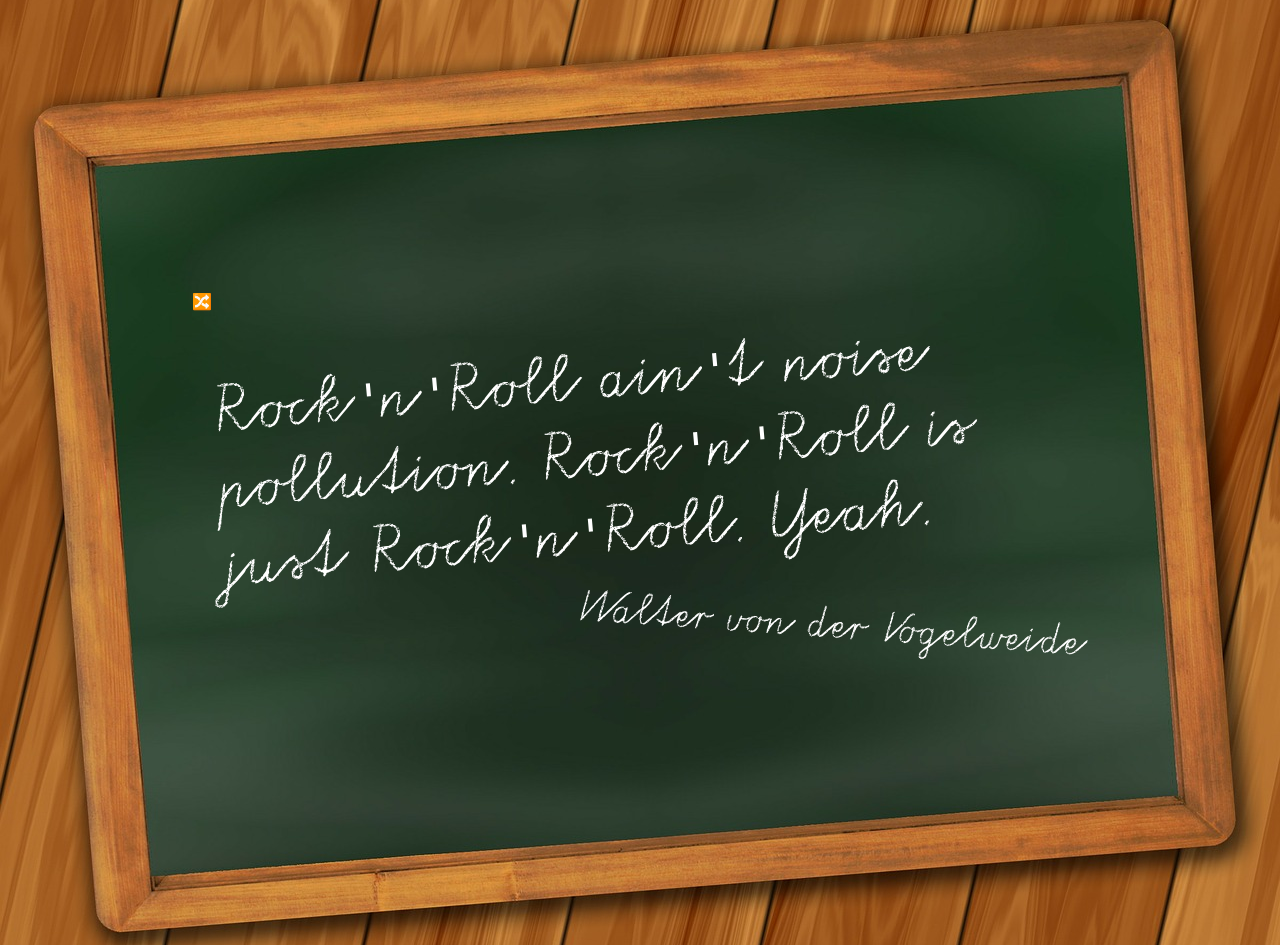
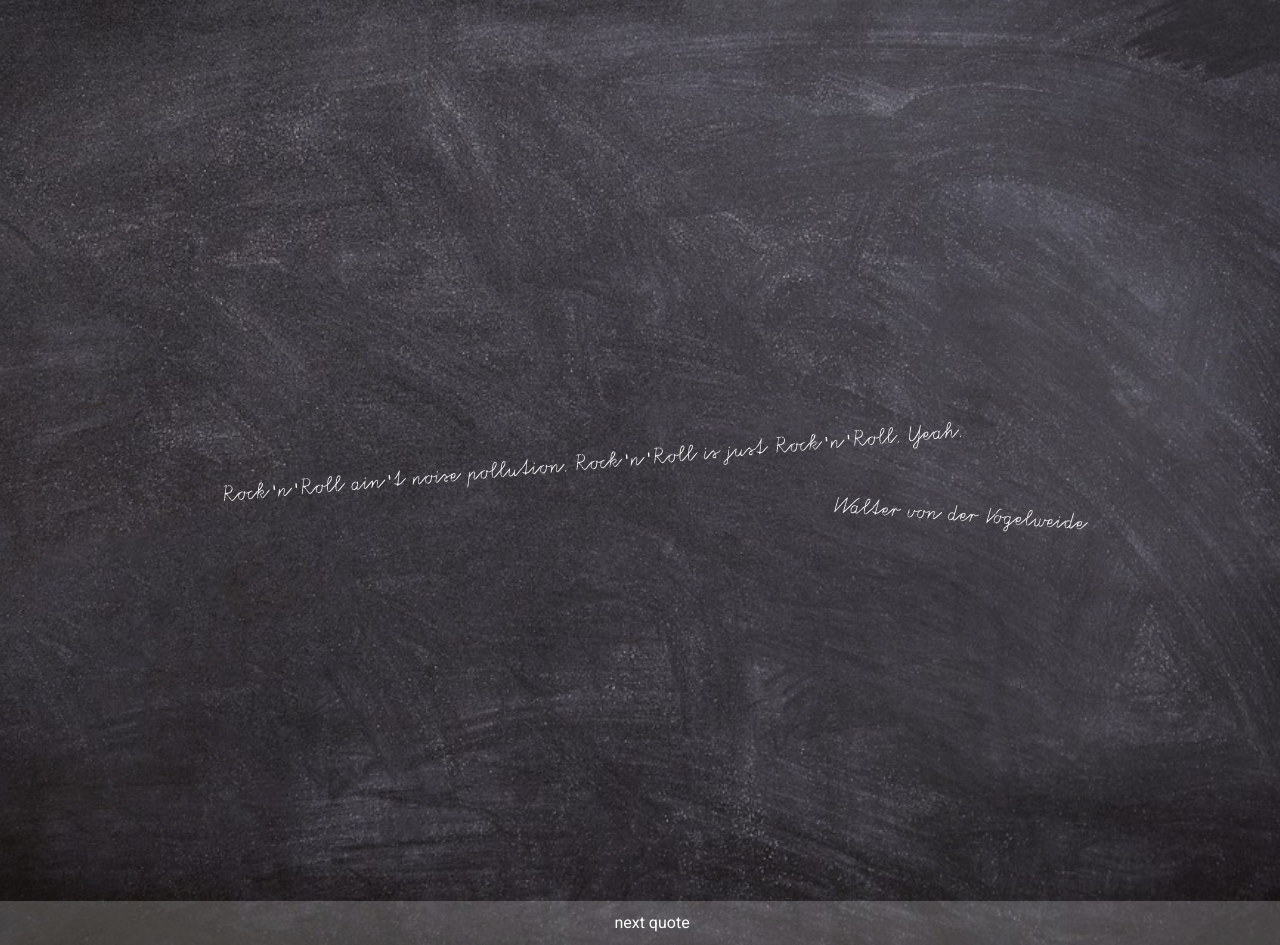
Before and after one commit to Pingu501/kangoroo, a PHP site: page / in a window 1280 px wide. Run offline with PHP 8.4, Linux system fonts and the light colour scheme.

Commit message:
TASK: better styling and encoding

```diff
--- a/index.html
+++ b/index.html
@@ -1,7 +1,13 @@
 <html>
 <head>
 	<title>Kanguru</title>
+
+	<meta charset="utf-8"/>
+	<meta name="viewport" content="width=device-width, initial-scale=1.0">
+
+	<link href="https://fonts.googleapis.com/css?family=Roboto" rel="stylesheet">
 	<link href="main.css" rel="stylesheet"/>
+
 	<script src="jquery-3.1.1.min.js" type="text/javascript"></script>
 	<script src="quotes.js" type="text/javascript"></script>
 	<script src="main.js" type="text/javascript"></script>
@@ -15,12 +21,15 @@
 
 <div class="container">
 	<div class="quote">
-		<span id="new-quote">&#x1f500;</span>
-		<div id="quote__text">Sample Quote</div>
-		<div id="quote__author">Sample Author</div>
+		<div id="quote__text"></div>
+		<div id="quote__author"></div>
 
 	</div>
+</div>
 
-</div>
+<footer>
+	next quote
+</footer>
+
 </body>
 </html>
--- a/main.css
+++ b/main.css
@@ -1,6 +1,9 @@
 html, body {
     padding: 0;
     margin: 0;
+
+    font-size: 1em;
+    font-family: 'Roboto', sans-serif;
 }
 
 @font-face {
@@ -49,7 +52,6 @@ html, body {
     transform: rotate(-5deg);
 
     font-family: "Tafelschrift", monospace;
-    font-size: 3em;
     color: white;
 }
 
@@ -59,10 +61,21 @@ html, body {
     transform: rotate(4deg);
 
     font-family: "Tafelschrift", monospace;
-    font-size: 2em;
     color: white;
 }
 
-#new-quote {
+footer {
+    display: flex;
+    justify-content: center;
+    position: fixed;
 
+    padding: 12px;
+
+    bottom: 0;
+
+    width: 100%;
+    height: 20px;
+
+    background-color: rgba(255,255,255,0.2);
+    color: white;
 }
--- a/main.js
+++ b/main.js
@@ -1,18 +1,23 @@
 $(document).ready(function() {
 
 	var maxKeyValue = Object.keys(quotes).length -1;
+	var container = $('.container');
 
 	function getRandomQuote() {
 		var num = (Math.random() * maxKeyValue).toFixed(0);
-		var quote = quotes[num];
+		setNewQuote(quotes[num]);
+	}
 
-		$('#quote__text').html(quote.quote);
+	function setNewQuote(quote) {
+		var quoteText = $('#quote__text');
+
+		quoteText.html(quote.quote);
 		$('#quote__author').html(quote.author);
 	}
 
 	getRandomQuote();
 
-	$('#new-quote').on('click', function () {
+	$('footer').on('click', function () {
 		getRandomQuote();
 	});
 
--- a/quotes.js
+++ b/quotes.js
@@ -140,7 +140,7 @@ var quotes = {
 		"original": "Walter Ulbricht"
 	},
 	"28": {
-		"quote": "Verdammt sei der erste, der ein St&uuml;ck Land mit einem Zaun umgab, und sagte: ”Dies geh&ouml;rt mir.” und verdammt seien die Leute, die einf&auml;ltig genug waren, ihm zu glauben.",
+		"quote": "Verdammt sei der erste, der ein St&uuml;ck Land mit einem Zaun umgab, und sagte: &quot; Dies geh&ouml;rt mir.	&quot; und verdammt seien die Leute, die einf&auml;ltig genug waren, ihm zu glauben.",
 		"author": "Jaques Chirac/Charles de Gaulle/Napoleon I",
 		"original": "Jean-Jaques Rousseau"
 	},
@@ -182,7 +182,7 @@ var quotes = {
 	"36": {
 		"quote": "In diesem Fall ziehen Sie eine Maske schnell zu sich heran und platzieren diese fest auf Mund und Nase. Danach helfen Sie Kindern und hilfsbed&uuml;rftigen Personen.",
 		"author": "Batman zu Robin",
-		"original": "Typische Ansage von Flugbegleitern, die die Sicherheitsmaßnahmen vor einem Flug erkl&auml;ren"
+		"original": "Typische Ansage von Flugbegleitern, die die Sicherheitsma&szlig;nahmen vor einem Flug erkl&auml;ren"
 	},
 	"37": {
 		"quote": "Wozu ist das? Das ist blaues Licht. Und was macht es? Es leuchtet blau.",
@@ -227,7 +227,7 @@ var quotes = {
 	"45": {
 		"quote": "Das sind Gef&uuml;hle, wo man nur schwer beschreiben kann.",
 		"author": "Thomas Mann bei der Nobelpreisverleihung 1929",
-		"original": "J&uuml;rgen Klinsmann zum Gewinn der Fußballeuropameisterschaft 1996"
+		"original": "J&uuml;rgen Klinsmann zum Gewinn der Fu&szlig;balleuropameisterschaft 1996"
 	},
 	"46": {
 		"quote": "Ich habe eigentlich keine besonderen Talente. Ich bin nur leidenschaftlich neugierig.",
```
Also changed, not shown: blackboard.jpg.
